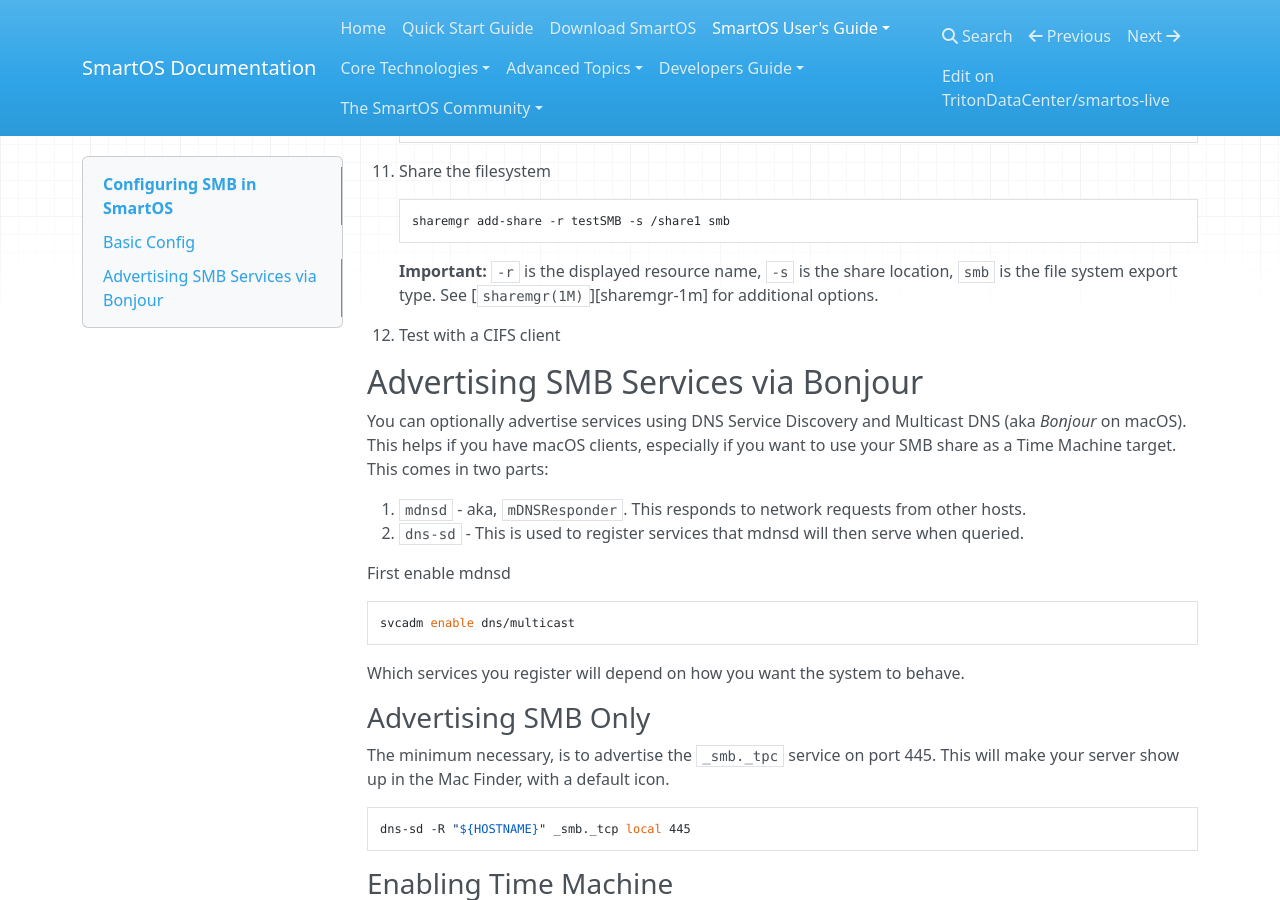
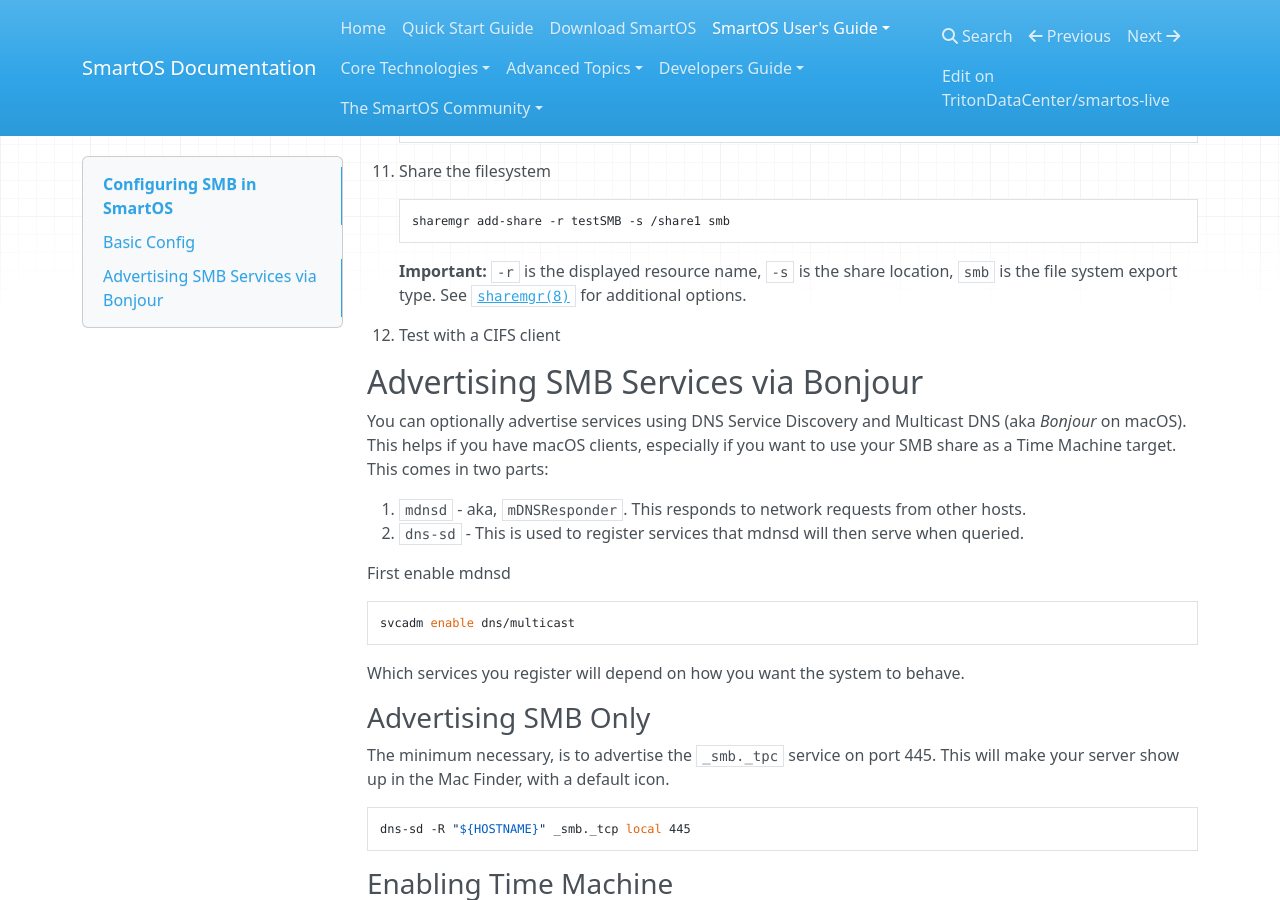
Before and after one commit to TritonDataCenter/smartos-docs, an MkDocs documentation site: the page built from docs/configuring-smb-in-smartos.md, in a window 1280 px wide and 900 px high, scrolled down 2304 px. Built offline with MkDocs 1.6.1, drawn with Linux system fonts in a browser that asks for light colours; nearby versions of some CDN libraries.

Commit message:
sharemgr lint cleanup

```diff
--- a/docs/configuring-smb-in-smartos.md
+++ b/docs/configuring-smb-in-smartos.md
@@ -120,7 +120,7 @@
 
     **Important:** `-r` is the displayed resource name, `-s` is the share
     location, `smb` is the file system export type. See
-    [`sharemgr(1M)`][sharemgr-1m] for additional options.
+    [`sharemgr(8)`][sharemgr-8] for additional options.
 
 12. Test with a CIFS client
 
```
